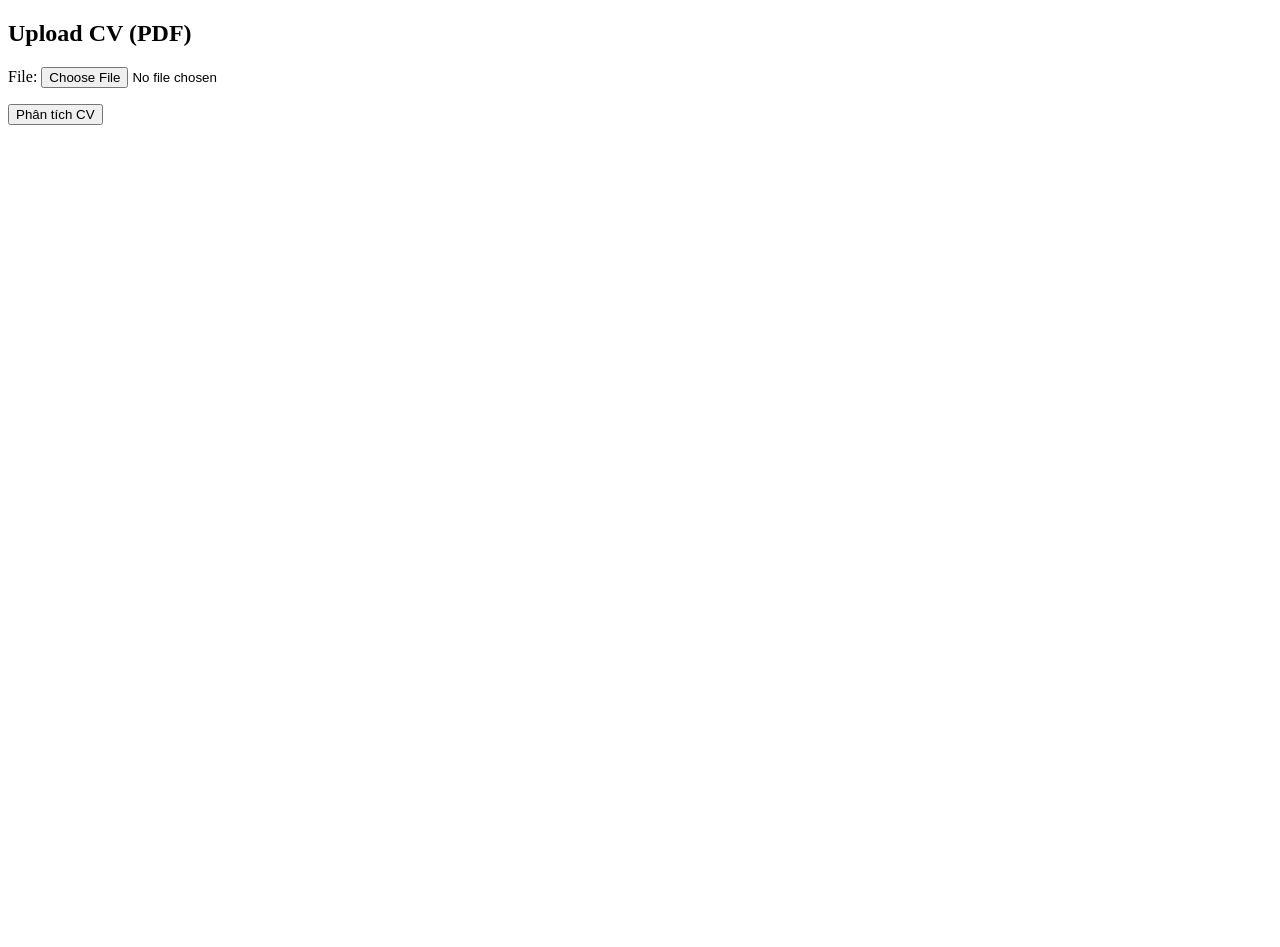
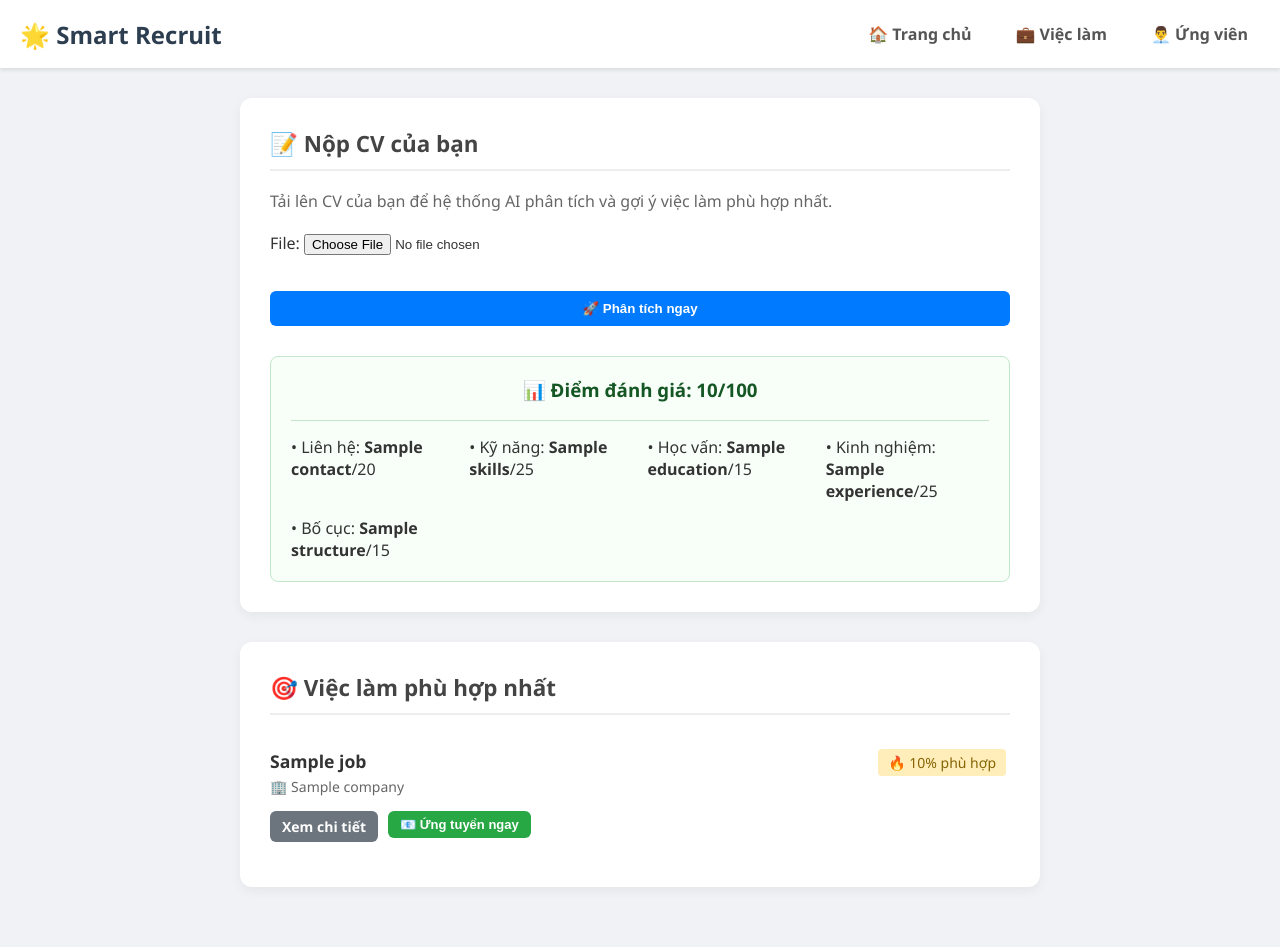
Before and after one commit to HoCongThanh2205/-n-t-t-nghi-p, a Django app: template cvs/templates/cvs/upload_cv.html in a window 1280 px wide. Before the commit the page ends 125 px from the top, so only its background shows below. Run offline with Django 5.2, Linux system fonts and the light colour scheme; data comes from the database, SQL or seed files in the repository; the template is opened without the code that fills it: values that come from a table or form of the project are taken from there, most other values are stand-ins (such as "Sample title", 1, 10 or a date in 2020).

Commit message:
chỉnh sửa giao diện upload_cv

```diff
--- a/cvs/templates/cvs/upload_cv.html
+++ b/cvs/templates/cvs/upload_cv.html
@@ -1,14 +1,75 @@
-<!DOCTYPE html>
-<html>
-<head>
-    <title>Upload CV</title>
-</head>
-<body>
-    <h2>Upload CV (PDF)</h2>
-    <form method="post" enctype="multipart/form-data">
-        {% csrf_token %}
-        {{ form.as_p }}
-        <button type="submit">Phân tích CV</button>
-    </form>
-</body>
-</html>
+{% extends 'cvs/base.html' %}
+
+{% block content %}
+<div style="max-width: 800px; margin: 0 auto;">
+    <div class="box">
+        <h2>📝 Nộp CV của bạn</h2>
+        <p style="color: #666; margin-bottom: 20px;">Tải lên CV của bạn để hệ thống AI phân tích và gợi ý việc làm phù
+            hợp nhất.</p>
+
+        <form method="post" enctype="multipart/form-data" onsubmit="showLoading()">
+            {% csrf_token %}
+            {{ form.as_p }}
+            <button type="submit" class="btn btn-block" style="margin-top: 20px;">🚀 Phân tích ngay</button>
+        </form>
+
+        {% if analyzed_data %}
+        <hr>
+        <h3>📊 Kết quả phân tích CV</h3>
+        <p><strong>Họ tên:</strong> {{ analyzed_data.full_name|default:"(Không xác định)" }}</p>
+        <p><strong>Email:</strong> {{ analyzed_data.email|default:"(Không xác định)" }}</p>
+        <p><strong>Điện thoại:</strong> {{ analyzed_data.phone|default:"(Không xác định)" }}</p>
+        <p><strong>Kỹ năng:</strong> {{ analyzed_data.skills|default:"(Không xác định)" }}</p>
+        <p><strong>Học vấn:</strong></p>
+        <pre>{{ analyzed_data.education|default:"(Không xác định)" }}</pre>
+        <p><strong>Kinh nghiệm:</strong></p>
+        <pre>{{ analyzed_data.experience|default:"(Không xác định)" }}</pre>
+        {% endif %}
+
+        {% if score %}
+        <div
+            style="background: #f8fff9; padding: 20px; border-radius: 8px; margin-top: 30px; border: 1px solid #c3e6cb;">
+            <h3 style="margin-top:0; color: #155724; text-align: center;">📊 Điểm đánh giá: {{ score.total }}/100</h3>
+            <hr style="border: 0; border-top: 1px solid #c3e6cb; margin: 15px 0;">
+            <div style="display: grid; grid-template-columns: repeat(auto-fit, minmax(150px, 1fr)); gap: 15px;">
+                <div>• Liên hệ: <b>{{ score.breakdown.contact }}</b>/20</div>
+                <div>• Kỹ năng: <b>{{ score.breakdown.skills }}</b>/25</div>
+                <div>• Học vấn: <b>{{ score.breakdown.education }}</b>/15</div>
+                <div>• Kinh nghiệm: <b>{{ score.breakdown.experience }}</b>/25</div>
+                <div>• Bố cục: <b>{{ score.breakdown.structure }}</b>/15</div>
+            </div>
+        </div>
+        {% endif %}
+    </div>
+
+    {% if match_results %}
+    <div class="box">
+        <h2>🎯 Việc làm phù hợp nhất</h2>
+        <ul>
+            {% for item in match_results %}
+            <li>
+                <div style="display: flex; justify-content: space-between; align-items: start;">
+                    <div>
+                        <strong style="font-size: 1.1rem;">{{ item.job.title }}</strong>
+                        <div style="font-size: 14px; color: #666; margin-top: 4px;">🏢 {{ item.job.company }}</div>
+                    </div>
+                    <span class="badge" style="background: #ffeeba; color: #856404; font-size: 14px;">🔥 {{ item.score}}% phù hợp</span>
+                </div>
+
+                <div style="margin-top: 15px; display: flex; gap: 10px;">
+                    <a href="{{ item.job.url }}" target="_blank" rel="noopener noreferrer" class="btn"
+                        style="background: #6c757d; font-size: 14px; padding: 6px 12px;">Xem chi tiết</a>
+                    {% if current_cv %}
+                    <form action="{% url 'apply_job' current_cv.id item.job.id %}" method="post" style="margin:0;">
+                        {% csrf_token %}
+                        <button type="submit" class="btn btn-green">📧 Ứng tuyển ngay</button>
+                    </form>
+                    {% endif %}
+                </div>
+            </li>
+            {% endfor %}
+        </ul>
+    </div>
+    {% endif %}
+</div>
+{% endblock %}
```
